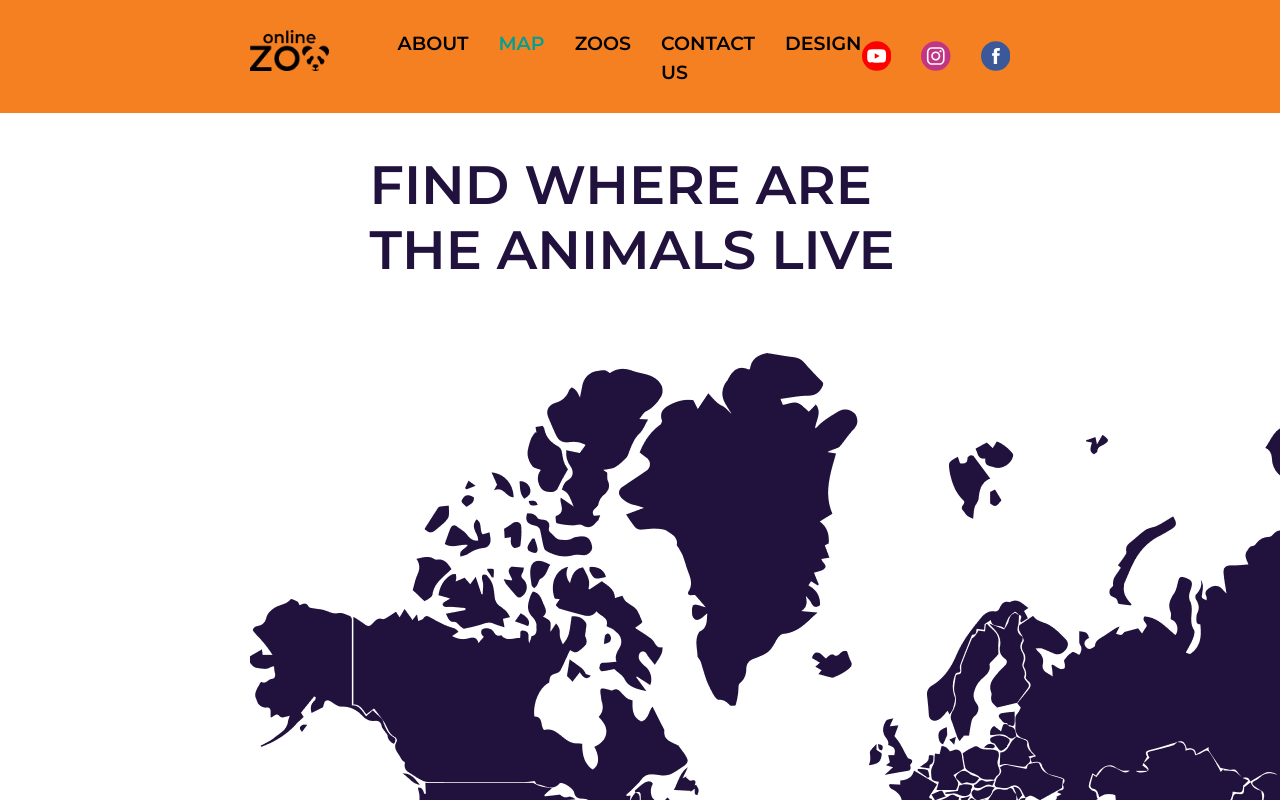
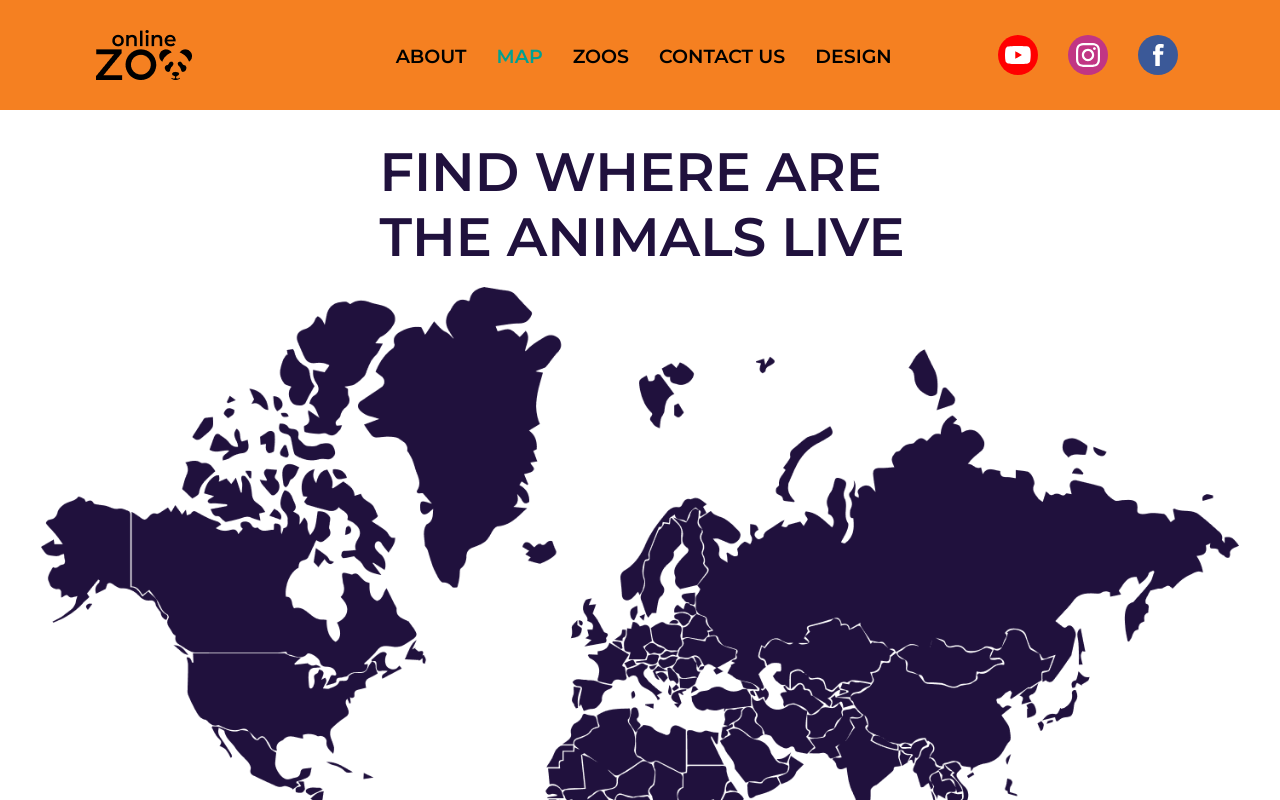
Before and after one commit to NinaEvlash/Online-ZOO, a website: page online-zoo/pages/map/index.html in a window 1280 px wide. Shown: the top 800 px of the page. Drawn offline with Linux system fonts and the light colour scheme.

Commit message:
feat: add media(1200px) code for map page

```diff
--- a/online-zoo/pages/map/css/media.css
+++ b/online-zoo/pages/map/css/media.css
@@ -1,15 +1,34 @@
-@media (max-width: 1200px) {
+@media (max-width: 1780px) {
+  .header__container {
+    padding-left: 96px;
+    padding-right: 102px;
+  }
 
+  .map {
+    padding-top: 30px;
+    padding-bottom: 104px;
+  }
+
+  .map__title {
+    margin-bottom: 17px;
+  }
+
+  .map__container {
+    width: 1198px;
+    height: 777px;
+  }
+
+  .footer__container {
+    padding-left: 40px;
+    padding-right: 40px;
+  }
 }
 
 @media (max-width: 768px) {
-
 }
 
 @media (max-width: 640px) {
-
 }
 
 @media (max-width: 400px) {
-
 }
--- a/online-zoo/pages/map/index.html
+++ b/online-zoo/pages/map/index.html
@@ -51,13 +51,11 @@
     <main>
       <h1 class="hidden">Map page Online Zoo</h1>
       <section class="map">
-        <div class="container">
-          <h2 class="map__title section-title">
-            find where are the animals live
-          </h2>
-          <div class="map__container">
-            <img src="../../assets/images/Map.png" alt="Map" class="map-img" />
-          </div>
+        <h2 class="map__title section-title">
+          find where are the animals live
+        </h2>
+        <div class="map__container">
+          <img src="../../assets/images/Map.png" alt="Map" class="map-img" />
         </div>
       </section>
       <footer class="footer">
```
